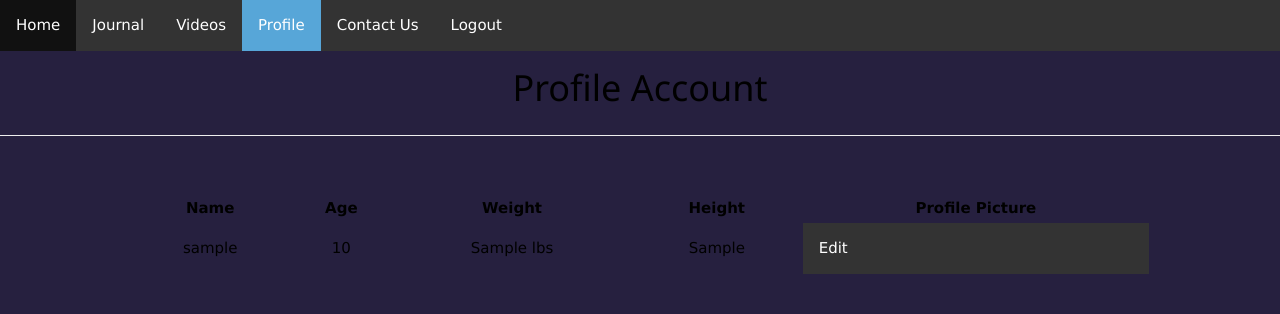
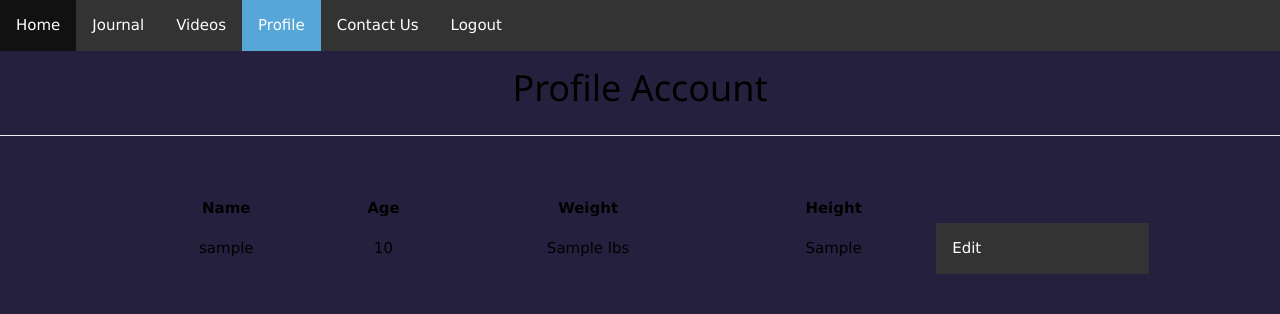
Before and after one commit to MrDanielRangel/ScanGoals-WebApp, a PHP site: page /profile.php in a window 1280 px wide. Shown: the top 314 px of the page. Run offline with PHP 8.4, Linux system fonts and the light colour scheme; the visitor is signed in with stand-in values (Sample User, id 1); tables that the repository leaves empty or names only in its code hold one stand-in row (values such as "Sample post").

Commit message:
profile and user session

```diff
--- a/html/profile.php
+++ b/html/profile.php
@@ -53,7 +53,6 @@ include "navbar.php";
             <th>Age</th>
             <th>Weight</th>
             <th>Height</th>
-            <th>Profile Picture</th>
         </tr>
         </thead>
 
@@ -85,6 +84,7 @@ include "navbar.php";
                         <div class="btn-group">
                             <ul>
                                 <li><a href="#" onclick="UpdateOrderModal('<?php print($rows['id']); ?>',
+                                            '<?php print($rows['username']); ?>',
                                             '<?php print($rows['age']); ?>',
                                             '<?php print($rows['weight']); ?>',
                                             '<?php print($rows['height']); ?>');">Edit</a></li>
```
